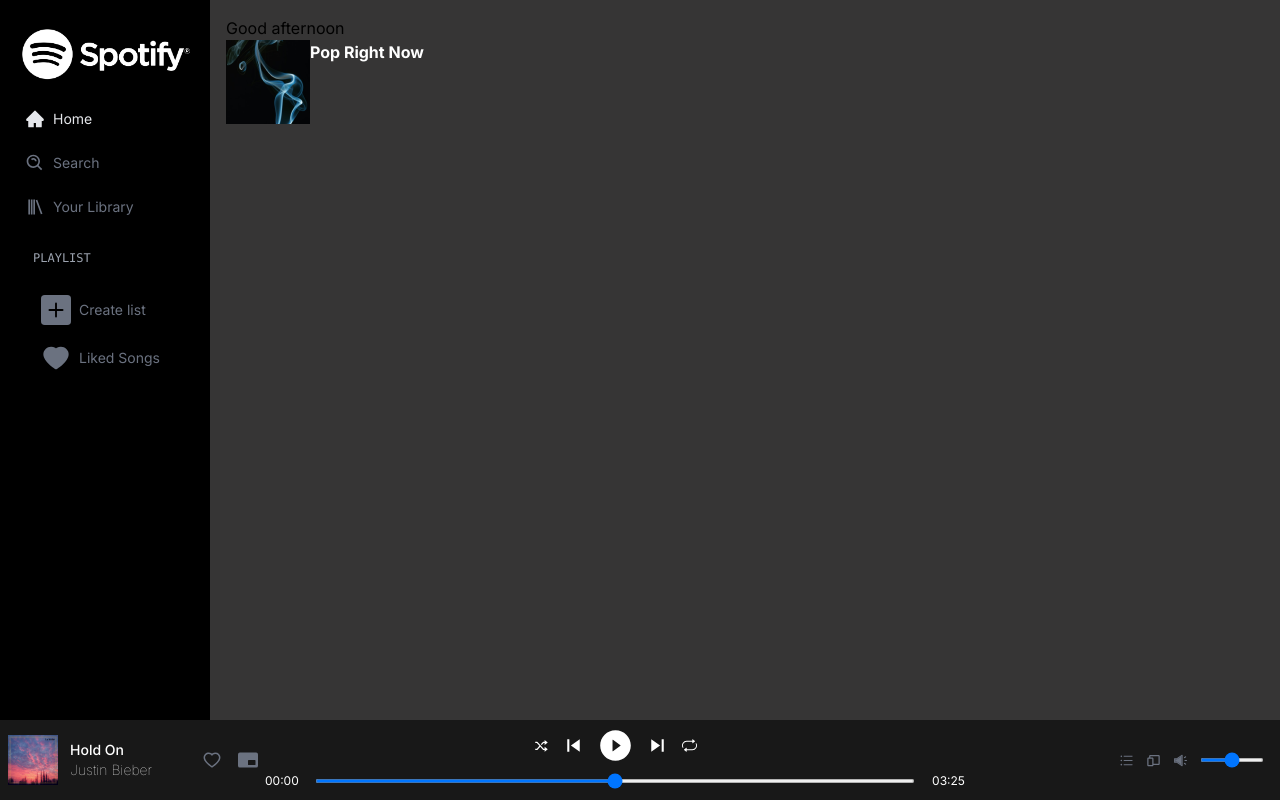
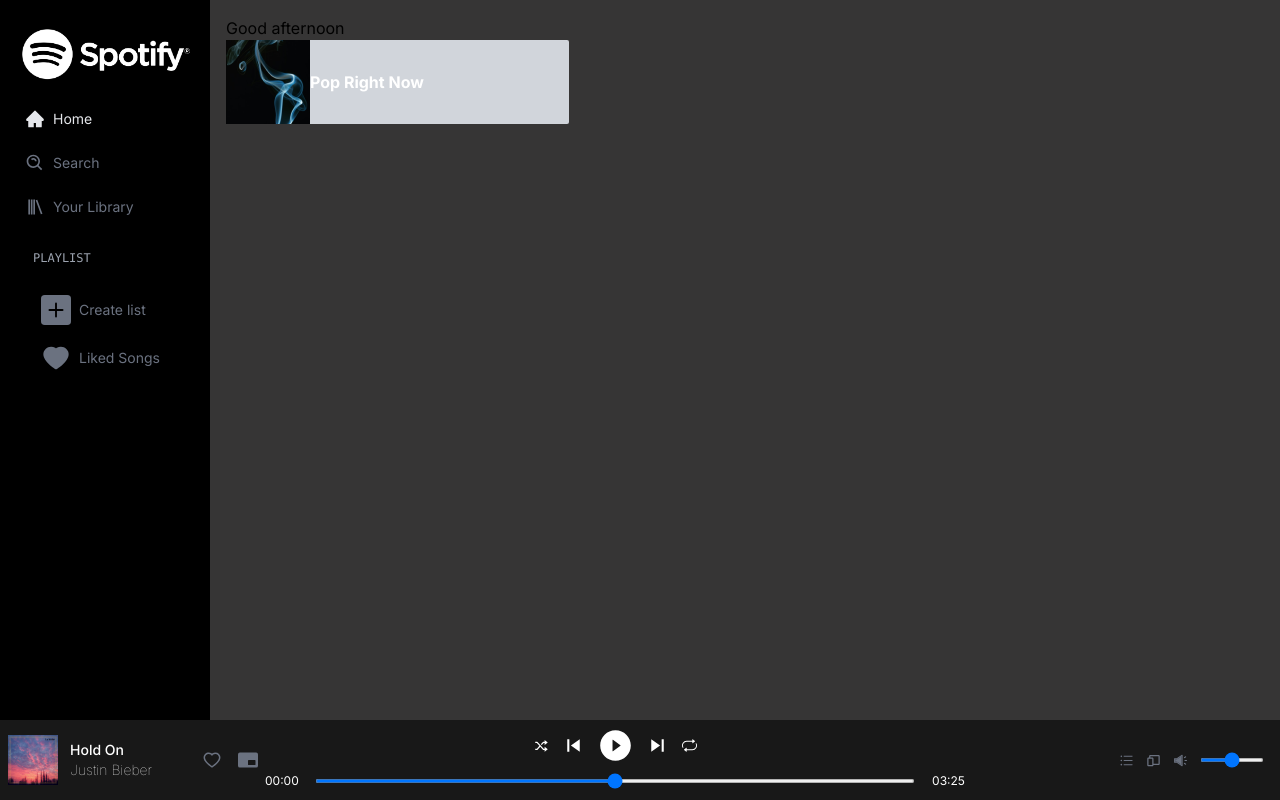
Before and after one commit to ZeroSwordDev/Spotify-Clone-2.0, a Next.js app: page / in a window 1280 px wide. Built offline with nearby package versions, Linux system fonts and the light colour scheme.

Commit message:
working on playlistCards

```diff
--- a/components/Card.jsx
+++ b/components/Card.jsx
@@ -3,7 +3,7 @@
 import Image from "next/image";
 const Card = () => {
   return (
-    <div className="w-[343px] h-[84px] flex rounded">
+    <div className="w-[343px] h-[84px] flex rounded-sm bg-gray-300 justify-start items-center ">
       <Image src={playlistCardImage} className="w-[84px] h-[84px]" />
       <div className="text-white text-[16px] font-bold">Pop Right Now</div>
     </div>
```
